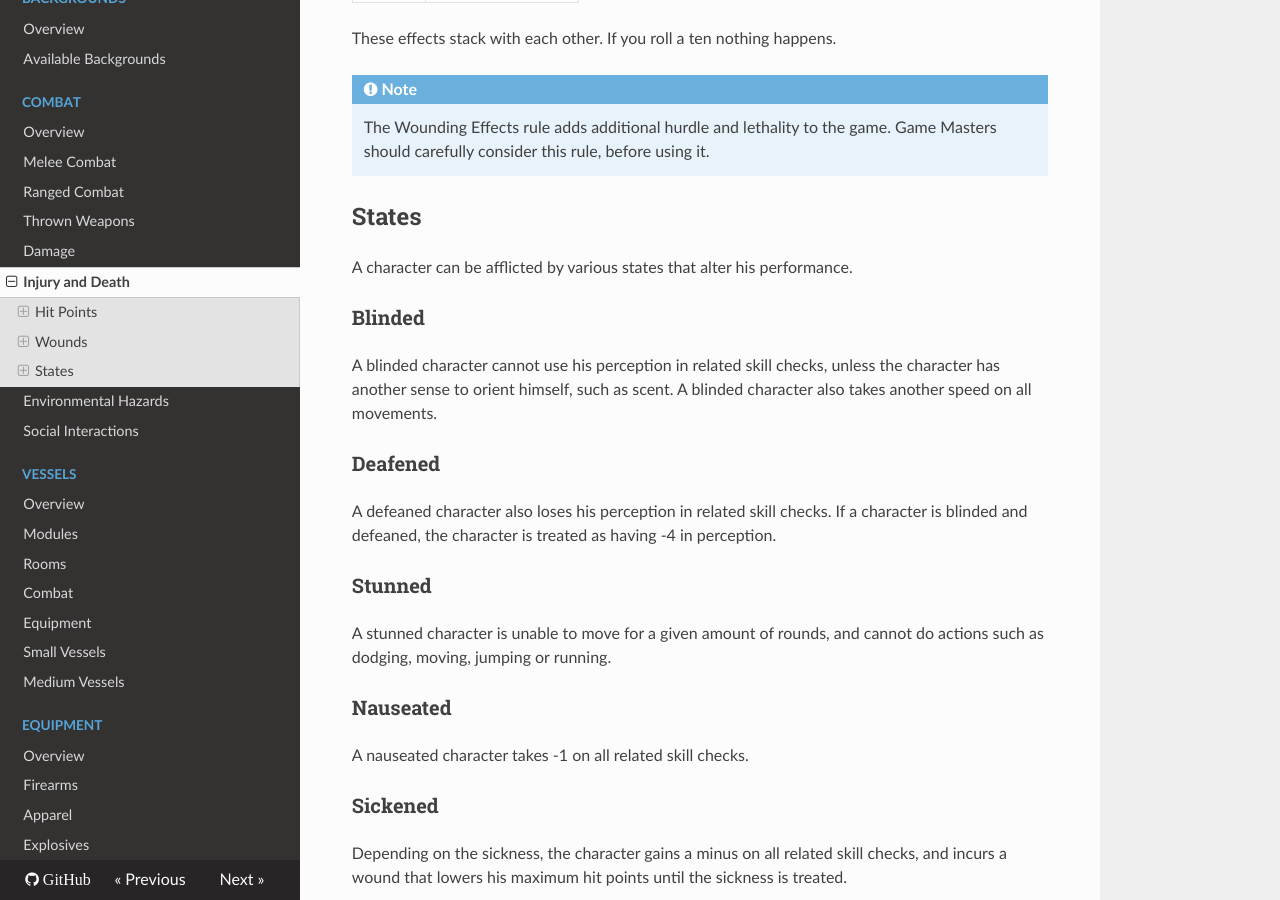
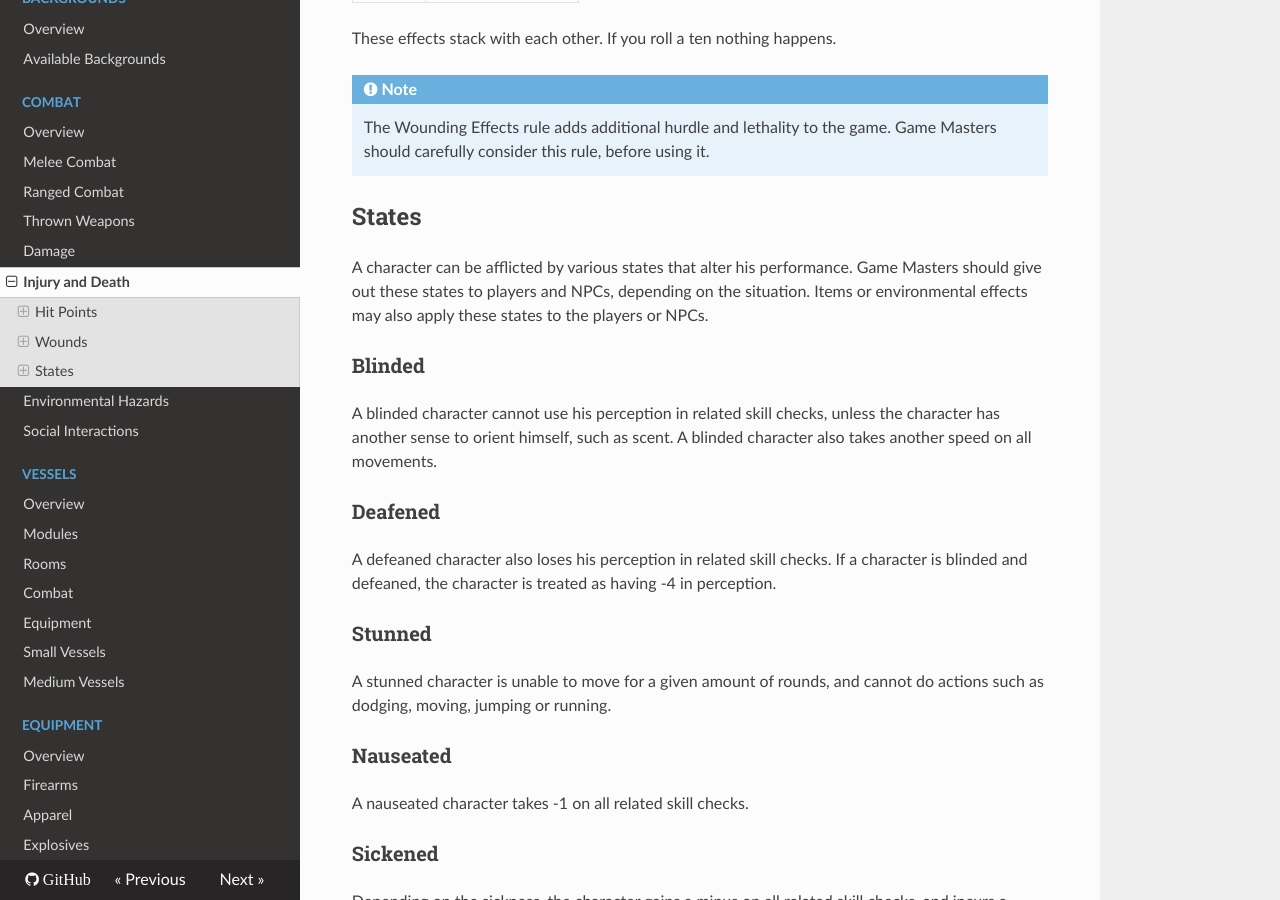
Before and after one commit to ehrpg/rules, an MkDocs documentation site: the page built from docs/injurydeath.md, in a window 1280 px wide and 900 px high, scrolled down 4244 px. Built offline with MkDocs 1.6.1, drawn with Linux system fonts in a browser that asks for light colours; nearby versions of some CDN libraries; old or Windows-style settings are respelled for this version of MkDocs.

Commit message:
Elaborated on states

```diff
--- a/docs/injurydeath.md
+++ b/docs/injurydeath.md
@@ -194,7 +194,10 @@ These effects stack with each other. If you roll a ten nothing happens.
 
 ## States
 
-A character can be afflicted by various states that alter his performance.
+A character can be afflicted by various states that alter his performance. Game
+Masters should give out these states to players and NPCs, depending on the
+situation. Items or environmental effects may also apply these states to the
+players or NPCs.
 
 ### Blinded
 
```
